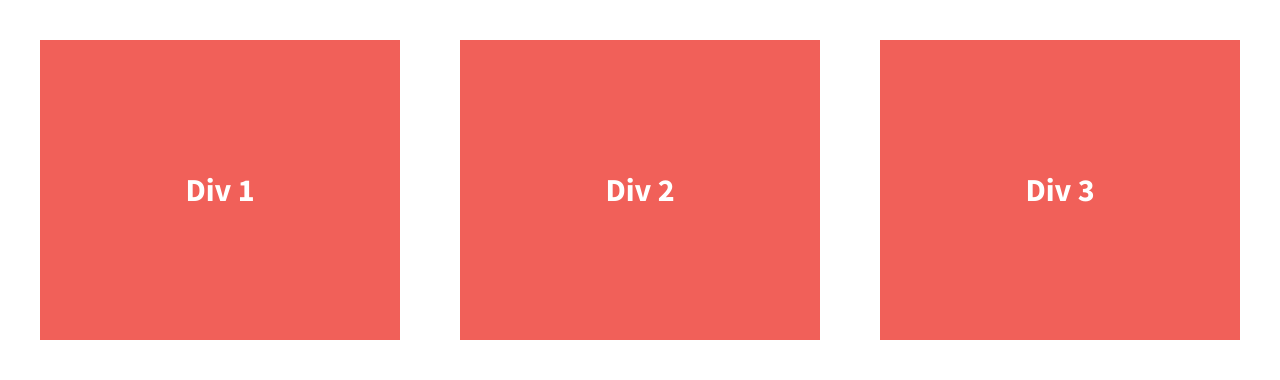
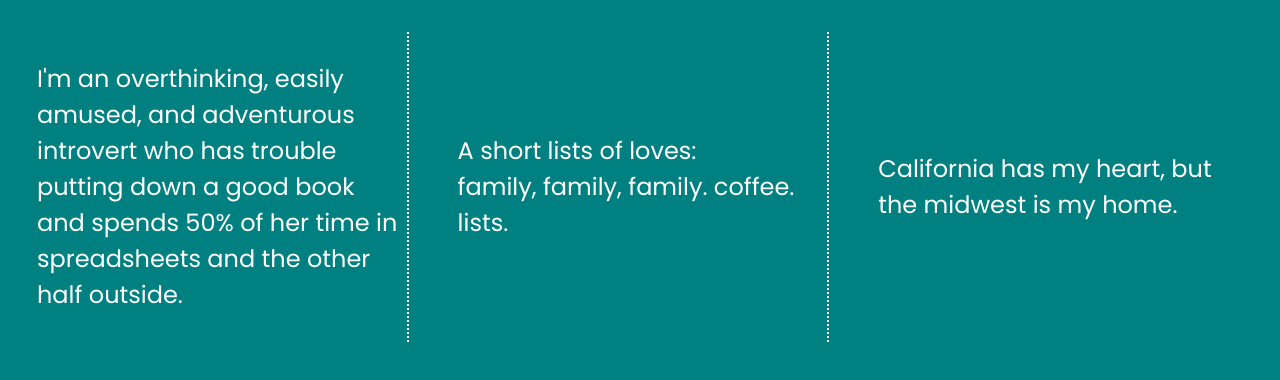
Before and after one commit to allyson-t/206-divs-flexbox, a plain HTML site: page index.html in a window 1280 px wide. Drawn offline with nearby package versions, Linux system fonts and the light colour scheme.

Commit message:
Added content to divs and changed colors and borders

```diff
--- a/css/main.css
+++ b/css/main.css
@@ -97,22 +97,22 @@ textarea {
 
 
 html {
-  background-color: #fff;
+  background-color: #008080;
   height: 100%;
 }
 
 body {
-  font-family: 'Source Sans Pro', sans-serif;
+  font-family: 'Poppins', sans-serif;
   padding: 2em;
-  font-size: 1.25em;
+  font-size: 1em;
   height: 100%;
 }
 
 .wrapper {
   /*add display:flex and set justify-content to space-between*/
-  font-weight: 700;
   display: flex;
   justify-content: space-between;
+  background-color: #008080;
 }
 
 .div-1, .div-2, .div-3 {
@@ -120,14 +120,18 @@ body {
   color: #fff;
   display: flex;
   line-height: 1.5em;
-  font-size: 1.6em;
-  background-color: #f16059;
+  font-size: 1.5em;
+  background-color: #008080;
   height: 300px;
   width: 30%;
   justify-content: center;
   align-items: center;
+  padding: 5px;
 }
 
+.div-1, .div-2 {
+    border-right: 2px dotted #fff;
+}
 
 
 
--- a/index.html
+++ b/index.html
@@ -15,6 +15,7 @@
         <script src="js/vendor/modernizr-2.8.3.min.js"></script>
         <link href='http://fonts.googleapis.com/css?family=Lora:700' rel='stylesheet' type='text/css'>
         <link href='http://fonts.googleapis.com/css?family=Source+Sans+Pro:400,700' rel='stylesheet' type='text/css'>
+        <link href="https://fonts.googleapis.com/css?family=Poppins&display=swap" rel="stylesheet">
     </head>
     <body>
         <!--[if lt IE 8]>
@@ -23,13 +24,13 @@
 
         <section class="wrapper">
             <div class="div-1">
-                Div 1
+                <p>I'm an overthinking, easily amused, and adventurous introvert who has trouble putting down a good book and spends 50% of her time in spreadsheets and the other half outside.</p>
             </div>
             <div class="div-2">
-                Div 2
+                <p>A short lists of loves:<br>family, family, family. coffee. lists.</p>
             </div>
             <div class="div-3">
-                Div 3
+                <p> California has my heart, but the midwest is my home.</p>
             </div>
         </section>
 
```
